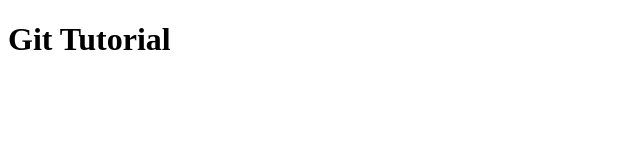
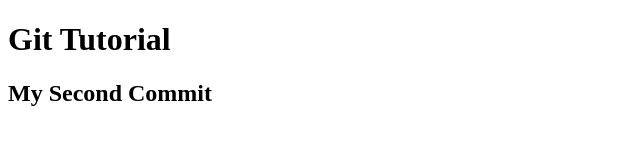
Before and after one commit to Mister905/Git_Tutorial, a plain HTML site: page index.html in a window 1280 px wide. Shown: the whole page, without its empty margins (0-640 px from the left). Drawn offline with Linux system fonts and the light colour scheme.

Commit message:
My Second Commit

```diff
--- a/index.html
+++ b/index.html
@@ -8,5 +8,6 @@
 </head>
 <body>
     <h1>Git Tutorial</h1>
+    <h2>My Second Commit</h2>
 </body>
 </html>
```
